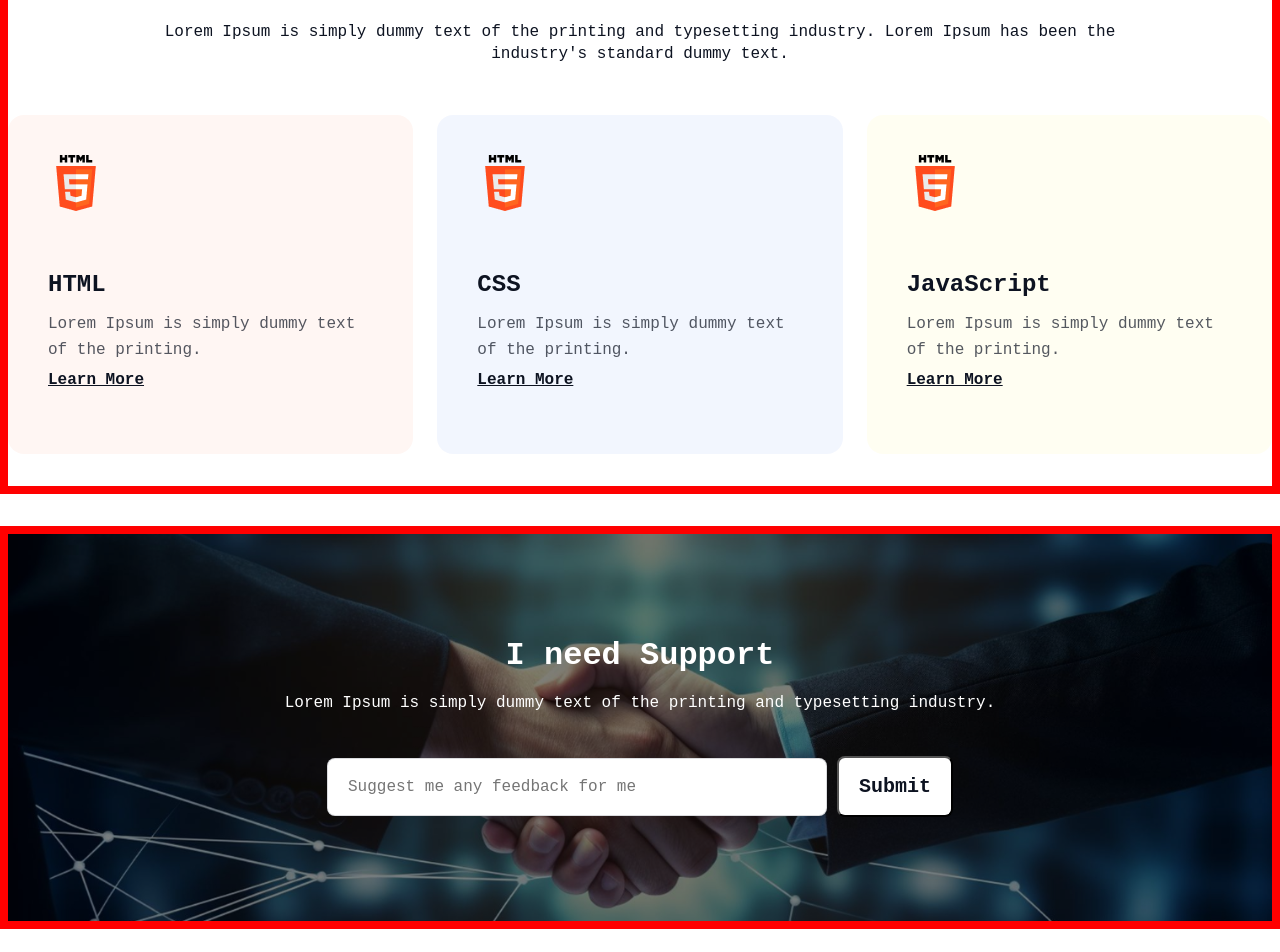
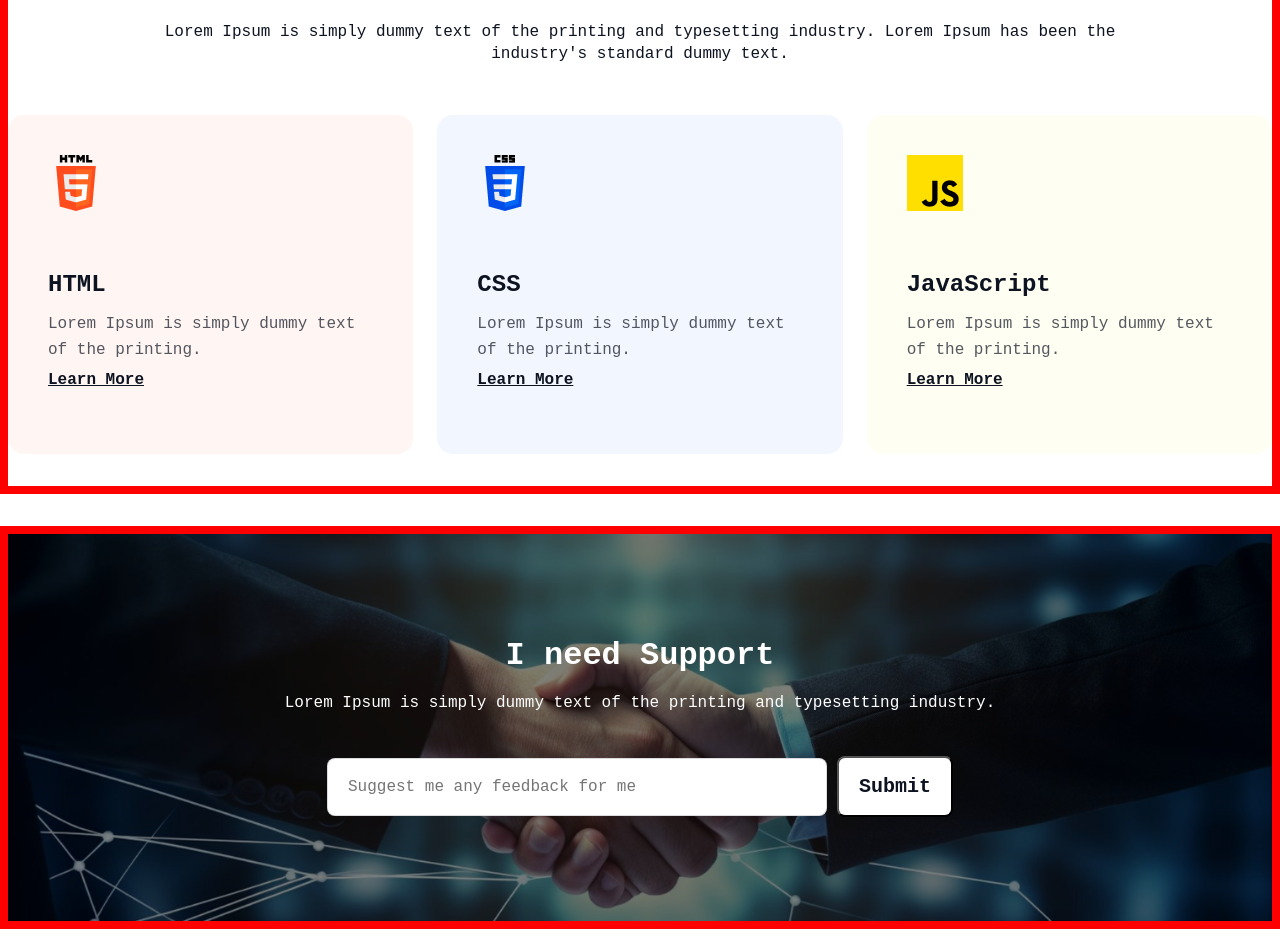
Before and after one commit to fd-Martin/assignment-01-reset-01, a plain HTML site: page index.html in a window 1280 px wide. Shown: the part 889-1841 px from the top of the page. Drawn offline with Linux system fonts and the light colour scheme; a web font is replaced by a local one.

Commit message:
error solve

```diff
--- a/index.html
+++ b/index.html
@@ -19,8 +19,11 @@
 </head>
 
 <body>
+
     <header class="section">
+
         <div class="bannar__section">
+
             <div class="bannar__content">
                 <img src="./assets/Group.png" alt="group image">
                 <h1>"In the near future, I hope to become a Developer"</h1>
@@ -28,6 +31,7 @@
                     Ducimus, tenetur aliquid! Officiis unde repudiandae perspiciatis quaerat tenetur.</p>
                 <button>Connect with me </button>
             </div>
+        </div>
     </header>
     <main>
 
@@ -35,13 +39,16 @@
         <!-- my current target  -->
         <section class="section">
             <div class="target__section">
+
                 <div class="target__content">
                     <h2>My Current Target</h2>
                     <p>Lorem Ipsum is simply dummy text of the printing and typesetting industry. Lorem Ipsum has been
                         the
                         industry's standard dummy text.</p>
                 </div>
+
                 <div class="cards-container">
+
                     <div class="card html-card">
                         <img src="./assets/html.png" alt="">
                         <div class="card__container_content">
@@ -50,8 +57,9 @@
                             <a href="#">Learn More</a>
                         </div>
                     </div>
+
                     <div class="card css-card">
-                        <img src="./assets/html.png" alt="">
+                        <img src="./assets/css.png" alt="">
                         <div class="card__container_content">
 
                             <h3>CSS</h3>
@@ -59,20 +67,22 @@
                             <a href="#">Learn More</a>
                         </div>
                     </div>
+
                     <div class="card js-card">
-                        <img src="./assets/html.png" alt="">
+                        <img src="./assets/js.png" alt="">
                         <div class="card__container_content">
                             <h3>JavaScript</h3>
                             <p>Lorem Ipsum is simply dummy text of the printing.</p>
                             <a href="#">Learn More</a>
                         </div>
                     </div>
+
                 </div>
             </div>
         </section>
 
+        <!-- support section  -->
 
-        <!-- support section  -->
         <section class="section">
             <div class="support-section">
                 <div class="support-content">
@@ -85,10 +95,10 @@
                 </div>
             </div>
         </section>
-
     </main>
 
     <!-- footer  -->
+
     <footer class="section">
         <div class="footer__section">
             <h4>An Open Commitment by Fuad Martin</h4>
--- a/styles/styles.css
+++ b/styles/styles.css
@@ -64,10 +64,6 @@
     line-height: 23px;
     margin: 32px 0px;
 }
-
-
-
-
 
 .target__section {
     margin: 32px auto;
@@ -186,32 +182,6 @@
     background: rgba(255, 223, 0, 0.05);
 }
 
-
-
-
-
-
-
-
-
-
-
-
-
-
-
-
-
-
-
-
-
-
-
-
-
-
-
 .support-section {
     background-color: rgba(0, 0, 0, 0.5);
     background-image: url('../assets/handshake.jpg');
@@ -265,48 +235,18 @@
     border-radius: 8px;
     background: rgb(255, 255, 255);
     padding: 19px 20px 19px 20px;
-
 }
 
 .support-form button {
     color: rgb(13, 19, 33);
-
     font-size: 20px;
     font-weight: 600;
     line-height: 23px;
     padding: 17px 20px 17px 20px;
-
     text-align: center;
-
-
     border-radius: 8px;
-
     background: rgb(255, 255, 255);
 }
-
-.support-form button:hover {
-    background-color: #444;
-}
-
-
-
-
-
-
-
-
-
-
-
-
-
-
-
-
-
-
-
-
 
 .footer__section {
     display: flex;
```
